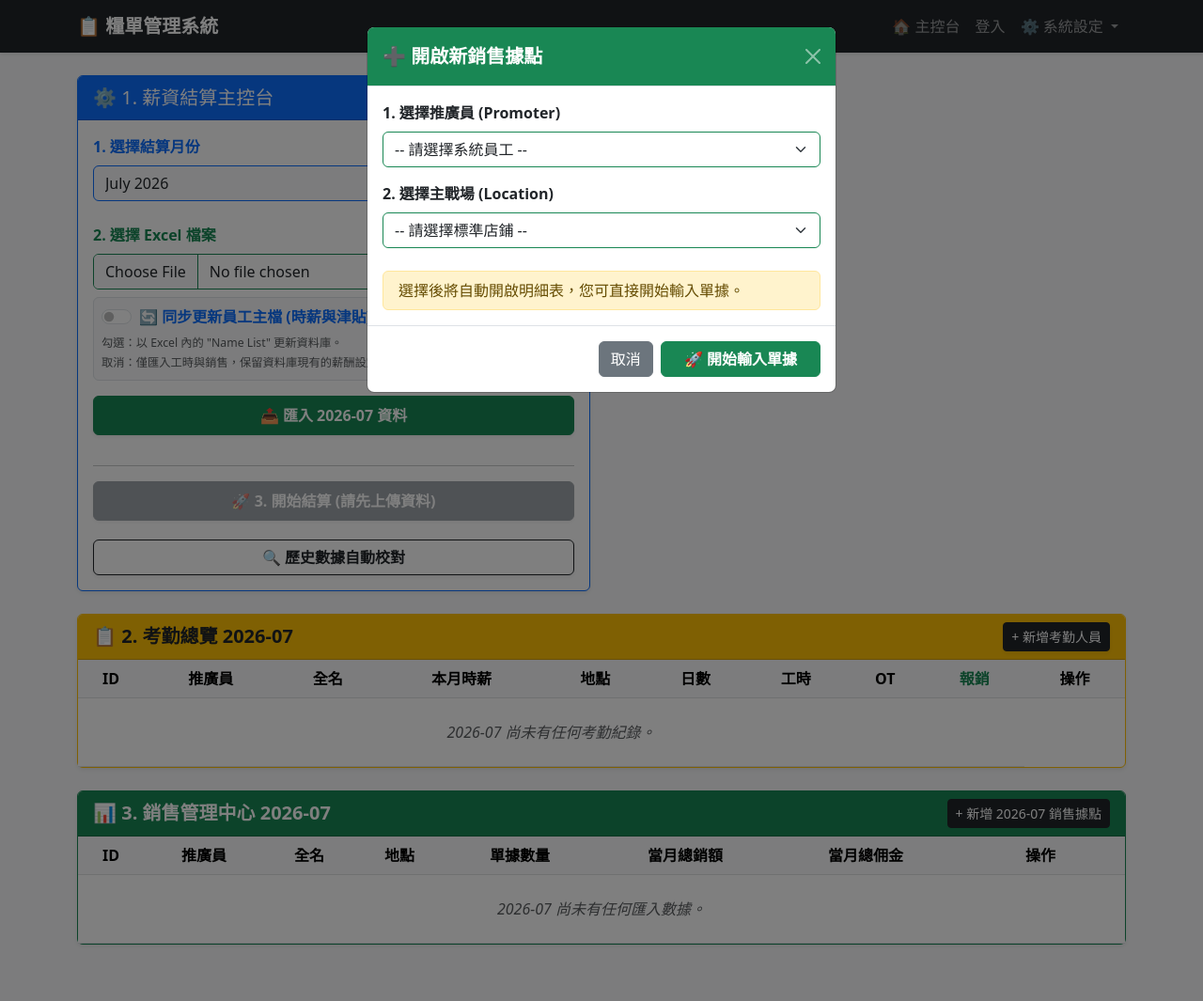
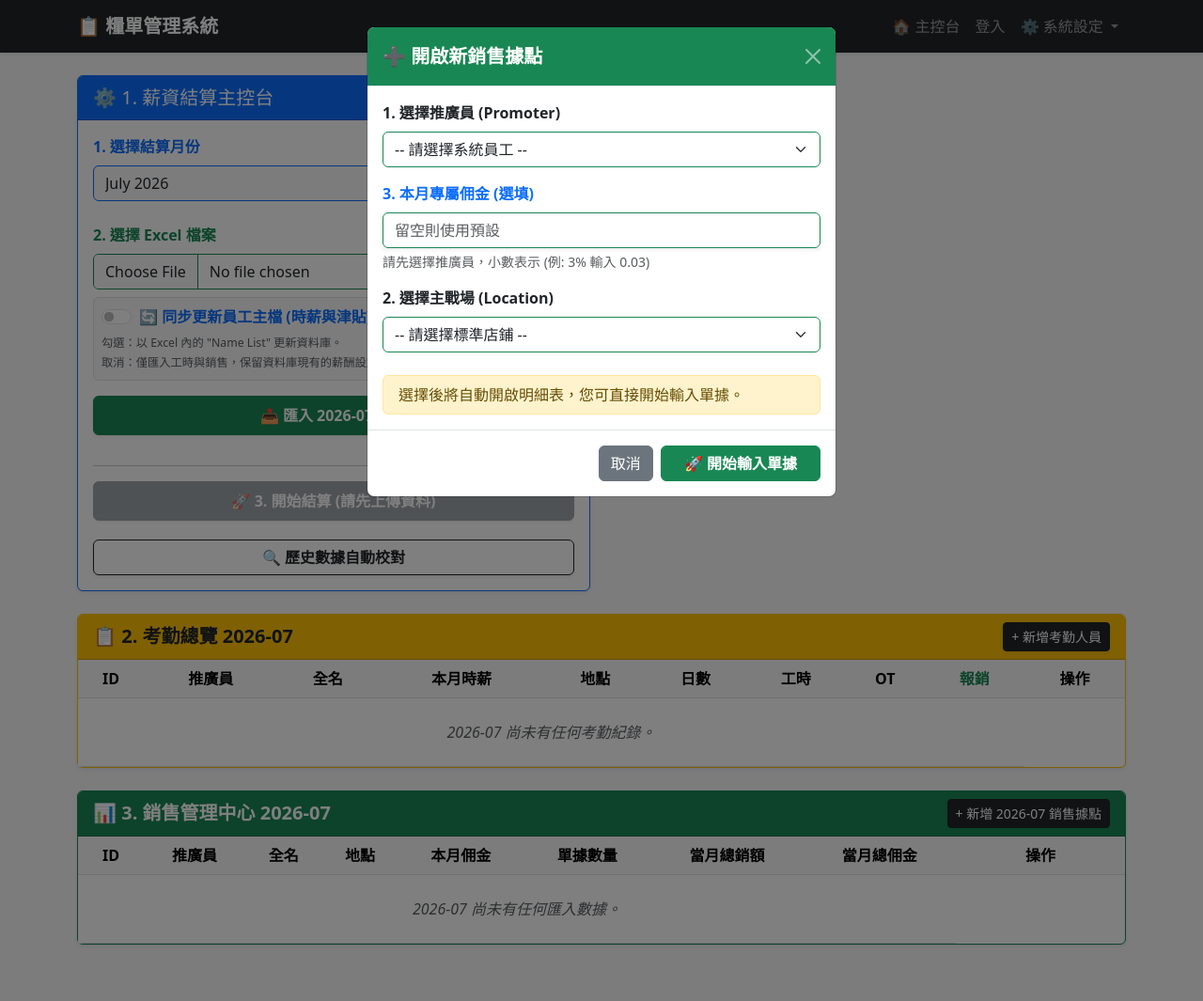
Before and after one commit to mnop492/payroll, a Flask app: page / in a window 1280 px wide, after a click that opens the changed part. Shown: the whole page at 94% size. Run offline with Flask 3, Linux system fonts and the light colour scheme; data comes from the database, SQL or seed files in the repository; data that the repository does not hold is empty.

Commit message:
monthly commission rate. If a monthly commission rate is set, it will be displayed in a prominent blue badge; otherwise, the default commission rate will be shown in a muted gray text.

```diff
--- a/app.py
+++ b/app.py
@@ -149,49 +149,31 @@ def index():
     current_month = request.args.get('month', pd.Timestamp.now().strftime('%Y-%m'))
     conn = get_db_connection()
 
-    # 讀取銷售紀錄
+    # 1. 讀取銷售與考勤紀錄
     records = conn.execute("SELECT * FROM Sales WHERE payroll_month = ?", (current_month,)).fetchall()
-
-    # 🌟 修改重點：讀取考勤紀錄並處理 None 值
     attendances_raw = conn.execute("SELECT * FROM Attendance WHERE payroll_month = ?", (current_month,)).fetchall()
 
-    # 將 Row 物件轉換為字典，並把所有的 None 變成 0 或預設值，防止 HTML 報錯
+    # 處理 None 值避免 HTML 報錯
     attendances = []
     for row in attendances_raw:
         d = dict(row)
-        # 針對可能導致格式化出錯的欄位進行補零
         fields_to_fix = ['hours', 'days_worked', 'ot_hours', 'expenses', 'adjustment', 'attendance_bonus']
         for field in fields_to_fix:
-            if d.get(field) is None:
-                d[field] = 0
-
-        # 針對覆寫欄位，如果為 None 則給予空字串
+            if d.get(field) is None: d[field] = 0
         if d.get('basic_pay_override') is None: d['basic_pay_override'] = ''
         if d.get('allowance_override') is None: d['allowance_override'] = ''
-
         attendances.append(d)
 
-    # 🌟 實作建議 1：按推廣員進行數據彙總 (Summary)
-    # 我們計算每個人的總單數、總金額，並抓取他們最常出現的地點
-    # 🌟 修改：按「推廣員 + 地點」進行雙重彙總
+    # 2. 銷售彙總計算
     staff_summary_raw = conn.execute('''
-        SELECT
-            promoter_name as name,
-            location as main_location,
-            COUNT(*) as total_entries,
-            SUM(quantity * price) as total_amount
-        FROM Sales
-        WHERE payroll_month = ?
-        GROUP BY promoter_name, location
-        ORDER BY name, total_amount DESC
+        SELECT promoter_name as name, location as main_location,
+               COUNT(*) as total_entries, SUM(quantity * price) as total_amount
+        FROM Sales WHERE payroll_month = ?
+        GROUP BY promoter_name, location ORDER BY name, total_amount DESC
     ''', (current_month,)).fetchall()
 
-    # 計算當月各人各店的實際總佣金
     payroll_results = process_payroll_from_db(current_month)
-    commission_map = {
-        (row['員工'], row['地點']): float(row['總佣金'])
-        for row in payroll_results
-    }
+    commission_map = {(row['員工'], row['地點']): float(row['總佣金']) for row in payroll_results}
 
     staff_summary = []
     for row in staff_summary_raw:
@@ -200,40 +182,65 @@ def index():
         d['total_comm'] = commission_map.get((d['name'], d['main_location']), 0.0)
         staff_summary.append(d)
 
+    # 3. 讀取其他主檔資料
     locations = conn.execute("SELECT name FROM Locations ORDER BY name").fetchall()
-    # 🌟 新增：撈取所有標準產品型號，給前端的下拉選單使用
     products = conn.execute("SELECT model FROM Products ORDER BY model").fetchall()
 
-    # fetch employees with full names for display
-    employees_rows = conn.execute("SELECT nick_name, full_name, hourly_rate FROM Employees ORDER BY nick_name").fetchall()
+    # ✅ 確保同時撈取 hourly_rate 與 commission_rate
+    employees_rows = conn.execute("SELECT nick_name, full_name, hourly_rate, commission_rate FROM Employees ORDER BY nick_name").fetchall()
+    monthly_rates_rows = conn.execute("SELECT nick_name, hourly_rate, commission_rate FROM MonthlyRates WHERE payroll_month = ?", (current_month,)).fetchall()
 
-    monthly_rates_rows = conn.execute("SELECT nick_name, hourly_rate FROM MonthlyRates WHERE payroll_month = ?", (current_month,)).fetchall()
     employees = employees_rows
-    monthly_rate_map = {r['nick_name']: float(r['hourly_rate']) for r in monthly_rates_rows}
 
-    # build a quick lookup for full_name by nick_name
+    # 4. 建立對照字典 (包含時薪與佣金)
+    monthly_rate_map = {r['nick_name']: float(r['hourly_rate']) if r['hourly_rate'] is not None else None for r in monthly_rates_rows}
+    monthly_comm_map = {r['nick_name']: float(r['commission_rate']) if r['commission_rate'] is not None else None for r in monthly_rates_rows}
+
     emp_full_map = {r['nick_name']: (r['full_name'] or '') for r in employees_rows}
-
-    # ✅ 新增：建立預設時薪的字典對照表
     emp_default_hr_map = {r['nick_name']: float(r['hourly_rate'] or 0) for r in employees_rows}
+    emp_default_comm_map = {r['nick_name']: float(r['commission_rate'] or 0.03) for r in employees_rows}
 
     conn.close()
 
-    # enrich attendances with full_name when available
+    # 🌟 關鍵修復 1：確保「考勤紀錄」有被正確塞入時薪與全名
     for a in attendances:
         a['full_name'] = emp_full_map.get(a.get('nick_name'), '')
         a['monthly_hourly_rate'] = monthly_rate_map.get(a.get('nick_name'))
-        # ✅ 新增：把預設時薪也塞進考勤資料裡
         a['default_hourly_rate'] = emp_default_hr_map.get(a.get('nick_name'), 0)
 
-    # enrich staff_summary with full_name when available
+    # 🌟 關鍵修復 2：確保「銷售彙總」有被正確塞入佣金與全名
     for s in staff_summary:
         s['full_name'] = emp_full_map.get(s.get('name'), '')
         s['monthly_hourly_rate'] = monthly_rate_map.get(s.get('name'))
+        s['monthly_comm'] = monthly_comm_map.get(s.get('name'))
+        s['default_comm'] = emp_default_comm_map.get(s.get('name'), 0.03)
 
     return render_template('index.html', current_month=current_month, staff_summary=staff_summary,
                            records=records, attendances=attendances, locations=locations,
                            products=products, employees=employees)
+
+# 🌟 API：從銷售介面快速更新月度佣金
+@app.route('/update_monthly_comm_api', methods=['POST'])
+def update_monthly_comm_api():
+    month = request.form.get('month')
+    name = request.form.get('promoter')
+    comm_val = request.form.get('monthly_comm', '').strip()
+
+    conn = get_db_connection()
+    if comm_val == '':
+        # 若清空，則將該月佣金欄位設為 NULL (不刪除整列，因為可能還有時薪資料)
+        conn.execute('UPDATE MonthlyRates SET commission_rate = NULL WHERE payroll_month = ? AND nick_name = ?', (month, name))
+    else:
+        # 新增或更新
+        conn.execute('''
+            INSERT INTO MonthlyRates (payroll_month, nick_name, commission_rate)
+            VALUES (?, ?, ?)
+            ON CONFLICT(payroll_month, nick_name) DO UPDATE SET commission_rate = excluded.commission_rate
+        ''', (month, name, float(comm_val)))
+
+    conn.commit()
+    conn.close()
+    return jsonify({"status": "success"})
 
 @app.route('/delete_attendance/<int:id>', methods=['POST'])
 def delete_attendance(id):
@@ -490,13 +497,18 @@ def perform_validation():
 def settings():
     current_month = request.args.get('month', pd.Timestamp.now().strftime('%Y-%m'))
     conn = get_db_connection()
-    # 撈取所有員工資料
     employees = conn.execute("SELECT * FROM Employees ORDER BY nick_name").fetchall()
-    monthly_rates = conn.execute("SELECT nick_name, hourly_rate FROM MonthlyRates WHERE payroll_month = ?", (current_month,)).fetchall()
+
+    # ✅ 修改：把 commission_rate 也撈出來
+    monthly_rates = conn.execute("SELECT nick_name, hourly_rate, commission_rate FROM MonthlyRates WHERE payroll_month = ?", (current_month,)).fetchall()
+
     monthly_map = {r['nick_name']: r['hourly_rate'] for r in monthly_rates}
+    monthly_comm_map = {r['nick_name']: r['commission_rate'] for r in monthly_rates} # ✅ 新增字典
     conn.close()
-    return render_template('settings.html', employees=employees, current_month=current_month, monthly_map=monthly_map)
 
+    # ✅ 修改：把 monthly_comm_map 傳給前端
+    return render_template('settings.html', employees=employees, current_month=current_month,
+                           monthly_map=monthly_map, monthly_comm_map=monthly_comm_map)
 @app.route('/update_monthly_rate', methods=['POST'])
 def update_monthly_rate():
     payroll_month = request.form.get('payroll_month') or pd.Timestamp.now().strftime('%Y-%m')
@@ -553,6 +565,7 @@ def update_employee():
     mpf_start_month = request.form.get('mpf_start_month')
     payroll_month = request.form.get('payroll_month') or pd.Timestamp.now().strftime('%Y-%m')
     monthly_hourly_rate = request.form.get('monthly_hourly_rate', '').strip()
+    monthly_commission_rate = request.form.get('monthly_commission_rate', '').strip() # ✅ 新增這行
 
     if emp_id:
         conn = get_db_connection()
@@ -570,16 +583,24 @@ def update_employee():
             ''', (full_name, hourly_rate, allowance, commission_rate, mpf_start_month, emp_id))
             conn.commit()
 
+            # ✅ 修改：同時處理 月度時薪 與 月度佣金
             if nick_name:
-                if monthly_hourly_rate == '':
+                # 如果兩個都留白，代表完全沒有覆寫，刪除該月紀錄
+                if monthly_hourly_rate == '' and monthly_commission_rate == '':
                     conn.execute('DELETE FROM MonthlyRates WHERE payroll_month = ? AND nick_name = ?', (payroll_month, nick_name))
                 else:
-                    monthly_rate_value = float(monthly_hourly_rate)
+                    # 允許其中一個有值、另一個為空 (空值會存成 NULL)
+                    hr_val = float(monthly_hourly_rate) if monthly_hourly_rate != '' else None
+                    comm_val = float(monthly_commission_rate) if monthly_commission_rate != '' else None
+
                     conn.execute('''
-                        INSERT INTO MonthlyRates (payroll_month, nick_name, hourly_rate)
-                        VALUES (?, ?, ?)
-                        ON CONFLICT(payroll_month, nick_name) DO UPDATE SET hourly_rate = excluded.hourly_rate
-                    ''', (payroll_month, nick_name, monthly_rate_value))
+                        INSERT INTO MonthlyRates (payroll_month, nick_name, hourly_rate, commission_rate)
+                        VALUES (?, ?, ?, ?)
+                        ON CONFLICT(payroll_month, nick_name) DO UPDATE SET
+                        hourly_rate = excluded.hourly_rate,
+                        commission_rate = excluded.commission_rate
+                    ''', (payroll_month, nick_name, hr_val, comm_val))
+
                 conn.commit()
 
             # capture new and audit
--- a/templates/index.html
+++ b/templates/index.html
@@ -129,15 +129,13 @@
                     <tr>
                         <td class="fw-bold">{{ loop.index }}</td> <td class="fw-bold text-primary">{{ att.nick_name }}</td> <td class="fw-bold">{{ att.full_name }}</td>
                         <td>
-                            {% if att.monthly_hourly_rate is not none %}
-                                <!-- 有設定「本月覆寫時薪」時，用搶眼的藍色 Badge 顯示 -->
+                            {% if att.monthly_hourly_rate is defined and att.monthly_hourly_rate is not none %}
                                 <span class="badge bg-primary fs-6 shadow-sm" data-bs-toggle="tooltip" title="本月專屬時薪">
                                     ${{ "{:,.2f}".format(att.monthly_hourly_rate) }}
                                 </span>
                             {% else %}
-                                <!-- 沒設定時，顯示「預設時薪」，並用淺灰色標示 -->
                                 <span class="text-secondary fw-bold">
-                                    ${{ "{:,.2f}".format(att.default_hourly_rate) }}
+                                    ${{ "{:,.2f}".format(att.default_hourly_rate | default(0)) }}
                                 </span>
                                 <span class="text-muted small ms-1">(預設)</span>
                             {% endif %}
@@ -186,6 +184,7 @@
                     <tr>
                         <th style="width: 70px;">ID</th> <th>推廣員</th> <th>全名</th>
                         <th>地點</th>
+                        <th style="width: 12%;">本月佣金</th>
                         <th>單據數量</th>
                         <th>當月總銷額</th>
                         <th>當月總佣金</th>
@@ -197,13 +196,25 @@
                     <tr>
                         <td class="fw-bold">{{ loop.index }}</td> <td class="fw-bold text-primary">{{ staff.name }}</td> <td class="fw-bold">{{ staff.full_name }}</td>
                         <td><span class="badge bg-info text-dark">{{ staff.main_location }}</span></td>
+                        <td>
+                            {% if staff.monthly_comm is not none %}
+                                <span class="badge bg-primary fs-6 shadow-sm" data-bs-toggle="tooltip" title="本月專屬佣金">
+                                    {{ (staff.monthly_comm * 100) | int }}%
+                                </span>
+                            {% else %}
+                                <span class="text-secondary fw-bold">
+                                    {{ (staff.default_comm * 100) | int }}%
+                                </span>
+                                <span class="text-muted small ms-1">(預設)</span>
+                            {% endif %}
+                        </td>
                         <td>{{ staff.total_entries }} 筆</td>
                         <td class="fw-bold text-success">${{ "{:,.2f}".format(staff.total_amount) }}</td>
                         <td class="fw-bold text-primary">${{ "{:,.2f}".format(staff.total_comm) }}</td>
                         <td>
                             <div class="d-flex justify-content-center gap-1">
                                 <button class="btn btn-sm btn-success fw-bold flex-grow-1 shadow-sm"
-                                        onclick="openSalesModal('{{ staff.name }}', '{{ staff.main_location }}')">
+                                        onclick="openSalesModal('{{ staff.name }}', '{{ staff.main_location }}', {{ staff.monthly_comm if staff.monthly_comm is not none else 'null' }}, {{ staff.default_comm }})">
                                     🛒 管理
                                 </button>
                                 <form action="/delete_sales_group" method="POST" class="m-0"
@@ -385,6 +396,15 @@
                     </table>
                 </div>
             </div>
+            <div class="p-3 bg-light border-top d-flex flex-wrap align-items-center justify-content-between gap-2">
+                    <div class="d-flex align-items-center gap-2">
+                        <h6 class="fw-bold mb-0 me-2"><i class="bi bi-percent"></i> 月結佣金微調</h6>
+                        <label class="form-label mb-0 small fw-bold text-primary text-nowrap">本月專屬佣金</label>
+                        <input type="number" step="0.001" id="sales_monthly_comm_input" class="form-control form-control-sm border-primary" style="width: 120px;" placeholder="預設">
+                        <span id="sales_comm_hint" class="text-muted small ms-2"></span>
+                    </div>
+                    <button class="btn btn-sm btn-warning fw-bold shadow-sm px-4" onclick="saveSalesComm()">儲存佣金設定</button>
+                </div>
             <div class="modal-footer bg-light">
                 <span class="text-muted small me-auto">💡 系統會自動將未知的新型號加入產品目錄中。修改後請重新結算薪資。</span>
                 <button type="button" class="btn btn-secondary" data-bs-dismiss="modal">關閉</button>
@@ -448,12 +468,21 @@
             <div class="modal-body">
                 <div class="mb-3">
                     <label class="form-label fw-bold">1. 選擇推廣員 (Promoter)</label>
-                    <select id="init_sales_promoter" class="form-select border-success">
-                        <option value="">-- 請選擇系統員工 --</option>
+                    <select id="init_sales_promoter" class="form-select border-success" onchange="updateInitSalesDefaultComm()">
+                        <option value="" data-comm="">-- 請選擇系統員工 --</option>
                         {% for emp in employees %}
-                        <option value="{{ emp.nick_name }}">{{ emp.nick_name }}</option>
+                        <option value="{{ emp.nick_name }}" data-comm="{{ emp.commission_rate }}">{{ emp.nick_name }}</option>
                         {% endfor %}
                     </select>
+                </div>
+                <div class="mb-3 mt-3">
+                    <label class="form-label fw-bold text-primary">3. 本月專屬佣金 (選填)</label>
+                    <div class="input-group shadow-sm">
+                        <input type="number" step="0.001" id="init_sales_monthly_comm" class="form-control border-success" placeholder="留空則使用預設">
+                    </div>
+                    <div class="form-text text-muted mt-1" id="init_sales_comm_hint">
+                        <i class="bi bi-info-circle"></i> 請先選擇推廣員，小數表示 (例: 3% 輸入 0.03)
+                    </div>
                 </div>
                 <div class="mb-4">
                     <label class="form-label fw-bold">2. 選擇主戰場 (Location)</label>
@@ -683,36 +712,66 @@ function addNewRecordFromUI() {
 // ==========================================
 
 // 1. 打開銷售 Modal 並載入數據
-function openSalesModal(name, location) {
+// 🌟 1. 更新 openSalesModal，接收佣金參數並更新 UI
+function openSalesModal(name, location, monthlyComm, defaultComm) {
     document.getElementById('sales_name_display').innerText = name;
     document.getElementById('sales_loc_display').innerText = location;
 
-    // 鎖定手動新增列的地點，防止員工在 A 店的糧單裡新增了 B 店的單據
     const locSelect = document.getElementById('new_sales_loc');
-    if(locSelect) {
-        locSelect.value = location;
-        locSelect.disabled = true; // 鎖死下拉選單，強制防呆
+    if(locSelect) { locSelect.value = location; locSelect.disabled = true; }
+
+    // ✅ 填入佣金設定與提示文字
+    const commInput = document.getElementById('sales_monthly_comm_input');
+    commInput.value = (monthlyComm !== null && monthlyComm !== undefined) ? monthlyComm : '';
+    commInput.placeholder = `預設 ${defaultComm}`;
+
+    const hintEl = document.getElementById('sales_comm_hint');
+    if (hintEl) {
+        hintEl.innerHTML = `<i class="bi bi-info-circle"></i> 該員工預設：${(defaultComm * 100).toFixed(0)}%`;
     }
 
-    const month = "{{ current_month }}";
-    if (month) {
-        const [year, monthNum] = month.split('-');
-        const lastDay = new Date(year, monthNum, 0).getDate();
-        const minDate = `${month}-01`;
-        const maxDate = `${month}-${String(lastDay).padStart(2, '0')}`;
-        const newDateInput = document.getElementById('new_sales_date');
-
-        newDateInput.min = minDate;
-        newDateInput.max = maxDate;
-        if (!newDateInput.value) {
-            newDateInput.value = minDate;
-        }
-    }
-
-    document.getElementById('sales_records_body').innerHTML = '<tr><td colspan="6" class="py-4 text-center"><div class="spinner-border text-success" role="status"></div><br>正在撈取該店銷售紀錄...</td></tr>';
-
+    /* ... 下方的日期與撈取資料的邏輯保持不變 ... */
+    document.getElementById('sales_records_body').innerHTML = '<tr><td colspan="7" class="py-4 text-center"><div class="spinner-border text-success" role="status"></div><br>正在撈取該店銷售紀錄...</td></tr>';
     new bootstrap.Modal(document.getElementById('salesModal')).show();
     refreshSalesTable(name, location);
+}
+
+// 🌟 2. 獨立儲存佣金的 API 呼叫函數
+function saveSalesComm() {
+    const name = document.getElementById('sales_name_display').innerText;
+    const commValue = document.getElementById('sales_monthly_comm_input').value;
+    const month = "{{ current_month }}";
+
+    const formData = new FormData();
+    formData.append('month', month);
+    formData.append('promoter', name);
+    formData.append('monthly_comm', commValue);
+
+    fetch('/update_monthly_comm_api', { method: 'POST', body: formData })
+        .then(response => response.json())
+        .then(result => {
+            if(result.status === 'success') {
+                alert("✅ 月度佣金設定已儲存！關閉視窗後將重新整理。");
+            }
+        });
+}
+
+function updateInitSalesDefaultComm() {
+    const select = document.getElementById('init_sales_promoter');
+    const selectedOption = select.options[select.selectedIndex];
+    const defaultComm = selectedOption.getAttribute('data-comm');
+
+    const hintEl = document.getElementById('init_sales_comm_hint');
+    const inputEl = document.getElementById('init_sales_monthly_comm');
+
+    if (defaultComm) {
+        const pct = (parseFloat(defaultComm) * 100).toFixed(0);
+        hintEl.innerHTML = `<i class="bi bi-info-circle"></i> 該員工預設佣金為 <strong>${pct}%</strong>`;
+        inputEl.placeholder = `預設 ${defaultComm}`;
+    } else {
+        hintEl.innerHTML = `<i class="bi bi-info-circle"></i> 請先選擇推廣員，小數表示 (例: 3% 輸入 0.03)`;
+        inputEl.placeholder = `若留空則使用預設`;
+    }
 }
 
 // 核心：動態渲染表格 (修正日期 Pre-fill，且產品型號維持「可輸入或選擇」)
@@ -869,21 +928,26 @@ function addNewSalesRecordFromUI() {
         });
 }
 
-// 🌟 橋樑函數：從初始化 Modal 直接跳轉到編輯 Modal
+// 🌟 4. 修改 startNewSalesGroup，將佣金帶入編輯視窗
 function startNewSalesGroup() {
-    const promoter = document.getElementById('init_sales_promoter').value;
+    const select = document.getElementById('init_sales_promoter');
+    const promoter = select.value;
     const location = document.getElementById('init_sales_loc').value;
+    const monthly_comm = document.getElementById('init_sales_monthly_comm').value; // ✅ 抓取佣金
 
     if(!promoter || !location) {
         alert("請完整選擇推廣員與店鋪！");
         return;
     }
 
-    // 1. 隱藏前導 Modal
+    const selectedOption = select.options[select.selectedIndex];
+    const defaultComm = selectedOption ? parseFloat(selectedOption.getAttribute('data-comm')) : 0.03;
+    const comm_val = monthly_comm ? parseFloat(monthly_comm) : null;
+
     bootstrap.Modal.getInstance(document.getElementById('newSalesGroupModal')).hide();
 
-    // 2. 呼叫現成的編輯 Modal (此時撈出來會是空的，可以直接在底部新增)
-    openSalesModal(promoter, location);
+    // ✅ 傳入金錢參數
+    openSalesModal(promoter, location, comm_val, defaultComm);
 }
 
 // 🌟 體驗優化：當銷售明細 Modal 關閉時，自動重整頁面，讓最新的彙總數據顯示出來
```
Also changed, not shown: payroll_engine.py (+10 -5 lines), templates/settings.html (+22 -17 lines), 4 other files.
